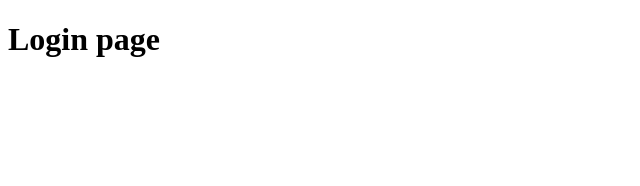
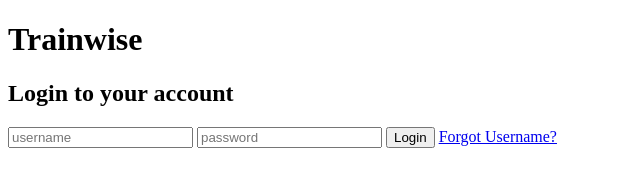
Before and after one commit to DanielAronovich/Trainwise, a plain HTML site: page Login.html in a window 1280 px wide. Shown: the whole page, without its empty margins (0-640 px from the left). Drawn offline with Linux system fonts and the light colour scheme.

Commit message:
Login page stracture ready

```diff
--- a/Login.html
+++ b/Login.html
@@ -1,5 +1,6 @@
 <!DOCTYPE html>
 <html lang="en">
+
 <head>
     <meta charset="UTF-8">
     <meta name="viewport" content="width=device-width, initial-scale=1.0">
@@ -9,6 +10,22 @@
 </head>
 
 <body>
-    <h1>Login page</h1>
+
+    <h1>Trainwise</h1>
+
+    <h2>Login to your account</h2>
+    <form>
+        <input type="text" title="username" placeholder="username" />
+        <input type="password" title="password" placeholder="password" />
+        <button type="submit" class="btn">Login</button>
+        <a class="forgot" href="#">Forgot Username?</a>
+    </form>
+    <!--end log form -->
+
+
+
+
+
 </body>
+
 </html>
```
Also changed, not shown: backend.html (added, +22 -0 lines), mobile.html (added, +24 -0 lines).
